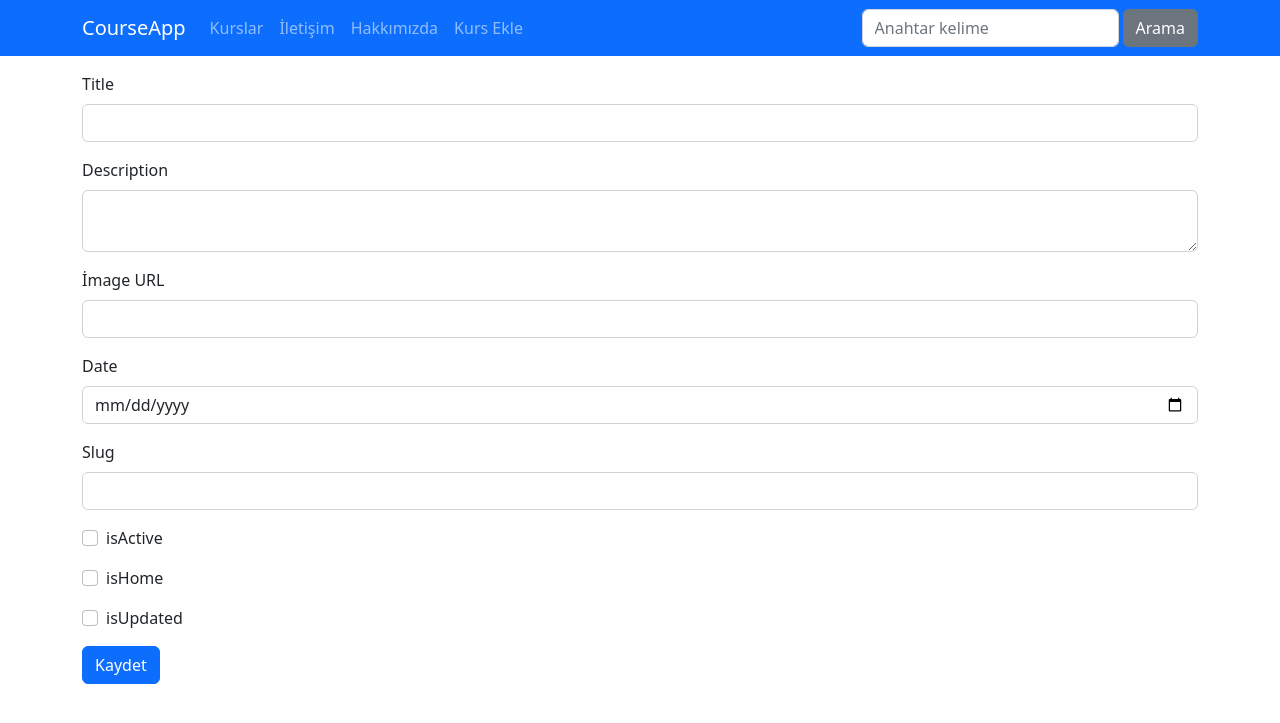
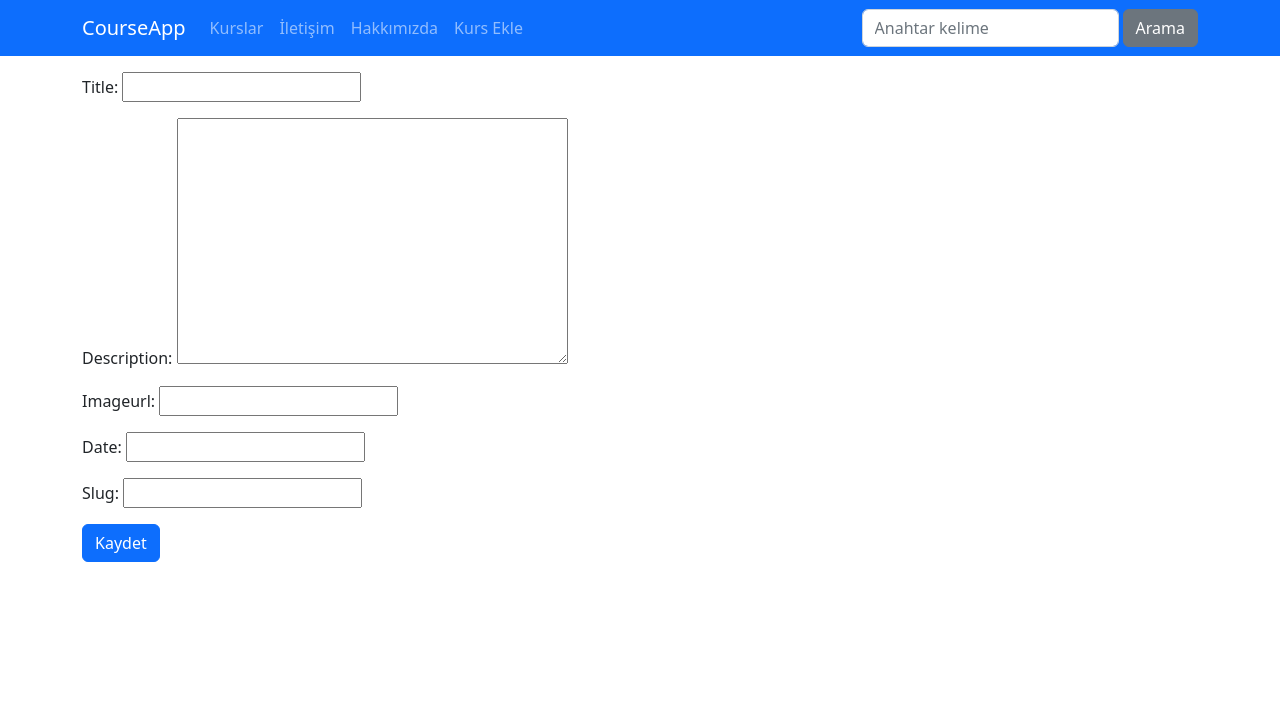
Before and after one commit to gonulpolat/Django-Ile-Web-Gelistirme-Sadik_Turan_Kursu, a Django app: page /kurs/create-course in a window 1280 px wide. Shown: the top 723 px of the page. Run offline with Django 4.2, Linux system fonts and the light colour scheme; some libraries are stand-ins or nearby versions.

Commit message:
Form Validations - 2
Form sınıfı oluşturuldu

View üzerindeki doğrulamalar kaldırıldı

Template'deki form içerikleri artık forms.py üzerinden geldiği için kaldırıldı

```diff
--- /dev/null
+++ b/Courses/forms.py
@@ -0,0 +1,8 @@
+from django import forms
+
+class CourseCreateForm(forms.Form):
+    title = forms.CharField()
+    description = forms.CharField(widget=forms.Textarea)
+    imageUrl = forms.CharField()
+    date = forms.DateField()
+    slug = forms.CharField()
--- a/Courses/templates/courses/create-course.html
+++ b/Courses/templates/courses/create-course.html
@@ -25,38 +25,8 @@
 
             <form action="{% url 'create_course' %}" method="POST">
                 {% csrf_token %}
-                <div class="mb-3">
-                    <label for="title" class="form-label">Title</label>
-                    <input type="text" name="title" id="" class="form-control">
-                </div>
-                <div class="mb-3">
-                    <label for="description" class="form-label">Description</label>
-                    <textarea name="description" id="" class="form-control"></textarea>
-                </div>
-                <div class="mb-3">
-                    <label for="imageUrl" class="form-label">İmage URL</label>
-                    <input type="text" name="imageUrl" id="" class="form-control">
-                </div>
-                <div class="mb-3">
-                    <label for="date" class="form-label">Date</label>
-                    <input type="date" name="date" id="" class="form-control">
-                </div>
-                <div class="mb-3">
-                    <label for="slug" class="form-label">Slug</label>
-                    <input type="text" name="slug" id="" class="form-control">
-                </div>
-                <div class="form-check mb-3">
-                    <input type="checkbox" name="isActive" id="" class="form-check-input">
-                    <label for="isActive" class="form-check-label">isActive</label>
-                </div>
-                <div class="form-check mb-3">
-                    <input type="checkbox" name="isHome" id="" class="form-check-input">
-                    <label for="isHome" class="form-check-label">isHome</label>
-                </div>
-                <div class="form-check mb-3">
-                    <input type="checkbox" name="isUpdated" id="" class="form-check-input">
-                    <label for="isUpdated" class="form-check-label">isUpdated</label>
-                </div>
+
+                {{ form.as_p }}
 
                 <button type="submit" class="btn btn-primary">Kaydet</button>
             </form>
--- a/Courses/views.py
+++ b/Courses/views.py
@@ -1,6 +1,7 @@
 from django.core.paginator import Paginator
-from django.http import HttpResponseNotFound
 from django.shortcuts import get_object_or_404, redirect, render
+
+from Courses.forms import CourseCreateForm
 from .models import Category, Course
 
 def index(request):
@@ -28,50 +29,12 @@ def search(request):
     })
 
 def create_course(request):
-    if request.method == 'POST':
-        title = request.POST['title']
-        description = request.POST['description']
-        imageUrl = request.POST['imageUrl']
-        date = request.POST['date']
-        slug = request.POST['slug']
-        isActive = request.POST.get('isActive', False)
-        isHome = request.POST.get('isHome', False)
-        isUpdated = request.POST.get('isUpdated', False)
 
-        if isActive == 'on':
-            isActive = True
+    form = CourseCreateForm()
 
-        if isHome == 'on':
-            isHome = True
-
-        if isUpdated == 'on':
-            isUpdated = True
-
-
-        error = False
-        msg = ''
-        if title == '':
-            error = True
-            msg += "Title alanı zorunludur."
-
-
-        if not error and len(title) < 3:
-            error = True
-            msg += "Title alanı için en az 3 karakter girilmeli."
-
-        if error:
-            return render(request, "courses/create-course.html", {
-                'error': True,
-                'msg': msg
-            })
-
-        course = Course(title=title, description=description, imageUrl=imageUrl, date=date, slug=slug, isActive=isActive, isHome=isHome, isUpdated=isUpdated)
-
-        course.save()
-
-        return redirect('/kurs')
-
-    return render(request, "courses/create-course.html")
+    return render(request, "courses/create-course.html", {
+        'form': form
+    })
 
 
 def details(request, slug):
```
